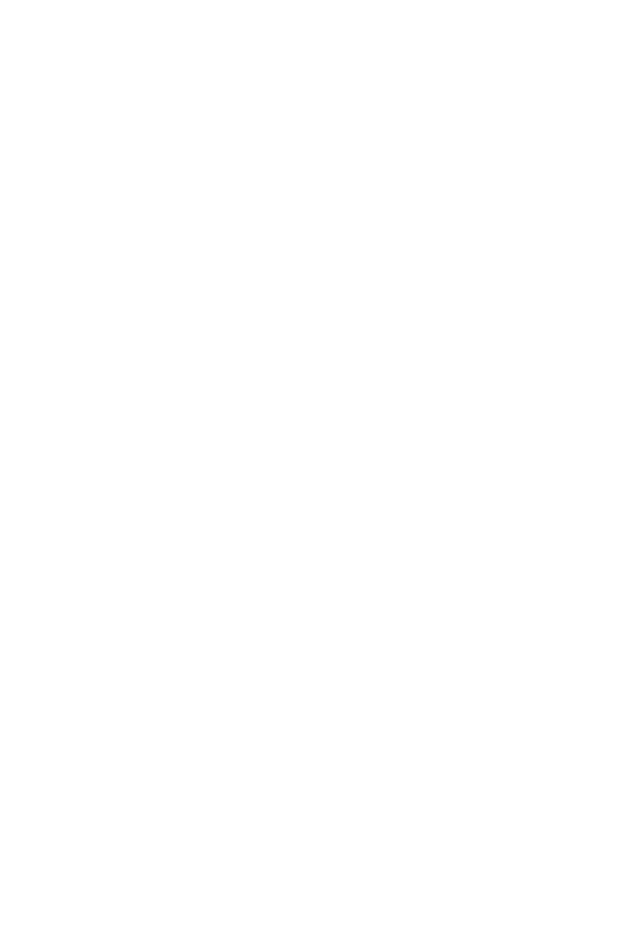
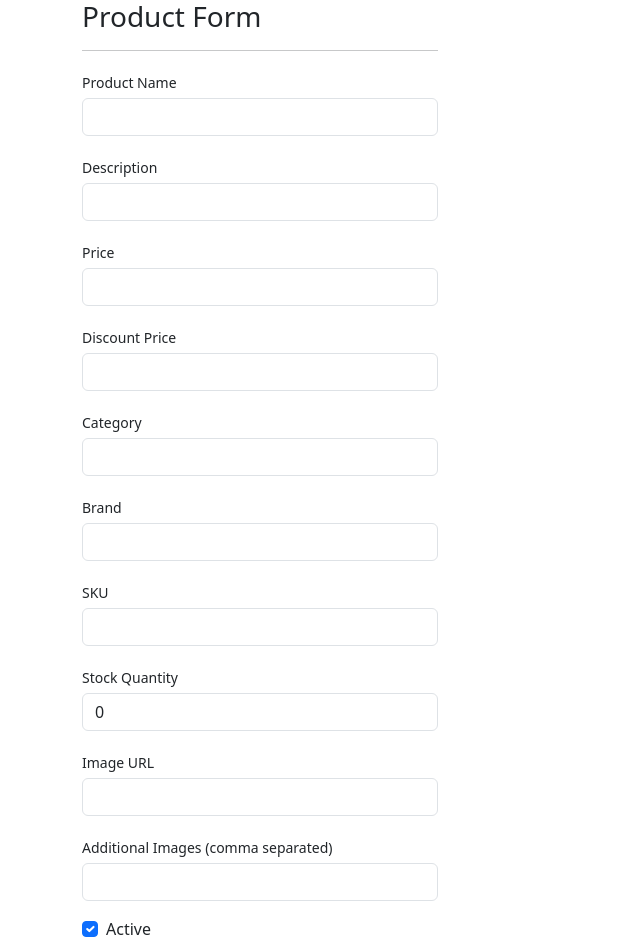
Before and after one commit to Kris07265/krasnov.k-hillel_hw, a React (Vite) app: page / in a window 1280 px wide. Shown: the top 952 px of the page, without its empty margins (0-640 px from the left). Before the commit the page ends 800 px from the top, so only its background shows below. Built offline with nearby package versions, Linux system fonts and the light colour scheme.

Commit message:
created Form

```diff
--- a/src/App.jsx
+++ b/src/App.jsx
@@ -1,6 +1,27 @@
+import {Col, Container, Row} from "react-bootstrap";
+import ProductForm from "./components/ProductForm.jsx";
+import {useState} from "react";
 
 
 function App() {
+    const [products, setProducts] = useState([]);
+
+    const addProduct = (product) => {
+        setProducts(prev => [...prev, product]);
+    };
+    return (
+        <div>
+            <Container>
+                <Row>
+                    <Col xs={4}>
+                        <ProductForm onSubmit={addProduct} />
+                    </Col>
+                    <Col xs={8}>
+                    </Col>
+                </Row>
+            </Container>
+        </div>
+    )
 }
 
 export default App
--- a/src/components/FormField.jsx
+++ b/src/components/FormField.jsx
@@ -0,0 +1,55 @@
+import {Form} from 'react-bootstrap';
+import PropTypes from 'prop-types';
+
+function FormField({name, label, type="text", value, onChange, onBlur, error, touched}) {
+
+    if (type === 'checkbox') {
+        return (
+            <Form.Group className="mb-3" key={name}>
+                <Form.Check
+                    type="checkbox"
+                    label={label}
+                    name={name}
+                    checked={value}
+                    onChange={onChange}
+                />
+            </Form.Group>
+        );
+    }
+
+    return (
+        <Form.Group className="mb-3" key={name}>
+            <Form.Label htmlFor={name} column="sm">{label}</Form.Label>
+            <Form.Control
+            id={name}
+            name={name}
+            type={type}
+            value={value}
+            onChange={onChange}
+            onBlur={onBlur}
+            />
+            { touched && error ? (
+                <Form.Text className="text-danger">
+                    {error}
+                </Form.Text>
+            ) : null
+            }
+        </Form.Group>
+    )
+}
+
+FormField.propTypes = {
+    name: PropTypes.string.isRequired,
+    label: PropTypes.string.isRequired,
+    type: PropTypes.string,
+    value: PropTypes.oneOfType([
+        PropTypes.string,
+        PropTypes.number
+    ]).isRequired,
+    onChange: PropTypes.func.isRequired,
+    onBlur: PropTypes.func.isRequired,
+    error: PropTypes.string,
+    touched: PropTypes.bool,
+};
+
+export default FormField;
--- a/src/components/ProductForm.jsx
+++ b/src/components/ProductForm.jsx
@@ -0,0 +1,224 @@
+import {useFormik} from 'formik';
+import * as Yup from 'yup';
+import {Form, Button} from 'react-bootstrap';
+import PropTypes from 'prop-types';
+import FormField from './FormField.jsx';
+
+function ProductForm({onSubmit}) {
+
+    const formik = useFormik({
+        initialValues: {
+            name: '',
+            description: '',
+            price: '',
+            discountPrice: '',
+            category: '',
+            brand: '',
+            sku: '',
+            stock: 0,
+            image: '',
+            images: '',
+            active: true,
+            inStock: true,
+            featured: false,
+        },
+        validationSchema: Yup.object({
+            name: Yup.string()
+                .min(3, 'Minimum 3 characters')
+                .required('Product name is required'),
+
+            description: Yup.string()
+                .min(10, 'Minimum 10 characters')
+                .required('Description is required'),
+
+            price: Yup.number()
+                .typeError('Price must be a number')
+                .positive('Price must be greater than 0')
+                .required('Price is required'),
+
+            discountPrice: Yup.number()
+                .typeError('Discount price must be a number')
+                .max(Yup.ref('price'), 'Discount price cannot be greater than price'),
+
+            category: Yup.string()
+                .required('Category is required'),
+
+            brand: Yup.string()
+                .required('Brand is required'),
+
+            sku: Yup.string()
+                .required('SKU is required'),
+
+            stock: Yup.number()
+                .typeError('Stock must be a number')
+                .min(0, 'Stock cannot be negative'),
+
+            image: Yup.string()
+                .url('Invalid URL format')
+                .required('Image URL is required'),
+        }),
+
+        onSubmit: (values, { resetForm }) => {
+            onSubmit({
+                ...values,
+                id: Date.now()
+            });
+
+            resetForm();
+        }
+    })
+
+    return (
+        <div>
+            <h3>Product Form</h3>
+            <hr/>
+            <Form onSubmit={formik.handleSubmit}>
+                <FormField
+                    name="name"
+                    label="Product Name"
+                    value={formik.values.name}
+                    onChange={formik.handleChange}
+                    onBlur={formik.handleBlur}
+                    touched={formik.touched.name}
+                    error={formik.errors.name}
+                />
+
+                <FormField
+                    name="description"
+                    label="Description"
+                    value={formik.values.description}
+                    onChange={formik.handleChange}
+                    onBlur={formik.handleBlur}
+                    touched={formik.touched.description}
+                    error={formik.errors.description}
+                />
+
+                <FormField
+                    name="price"
+                    label="Price"
+                    type="number"
+                    value={formik.values.price}
+                    onChange={formik.handleChange}
+                    onBlur={formik.handleBlur}
+                    touched={formik.touched.price}
+                    error={formik.errors.price}
+                />
+
+                <FormField
+                    name="discountPrice"
+                    label="Discount Price"
+                    type="number"
+                    value={formik.values.discountPrice}
+                    onChange={formik.handleChange}
+                    onBlur={formik.handleBlur}
+                    touched={formik.touched.discountPrice}
+                    error={formik.errors.discountPrice}
+                />
+
+                <FormField
+                    name="category"
+                    label="Category"
+                    value={formik.values.category}
+                    onChange={formik.handleChange}
+                    onBlur={formik.handleBlur}
+                    touched={formik.touched.category}
+                    error={formik.errors.category}
+                />
+
+                <FormField
+                    name="brand"
+                    label="Brand"
+                    value={formik.values.brand}
+                    onChange={formik.handleChange}
+                    onBlur={formik.handleBlur}
+                    touched={formik.touched.brand}
+                    error={formik.errors.brand}
+                />
+
+                <FormField
+                    name="sku"
+                    label="SKU"
+                    value={formik.values.sku}
+                    onChange={formik.handleChange}
+                    onBlur={formik.handleBlur}
+                    touched={formik.touched.sku}
+                    error={formik.errors.sku}
+                />
+
+                <FormField
+                    name="stock"
+                    label="Stock Quantity"
+                    type="number"
+                    value={formik.values.stock}
+                    onChange={formik.handleChange}
+                    onBlur={formik.handleBlur}
+                    touched={formik.touched.stock}
+                    error={formik.errors.stock}
+                />
+
+                <FormField
+                    name="image"
+                    label="Image URL"
+                    value={formik.values.image}
+                    onChange={formik.handleChange}
+                    onBlur={formik.handleBlur}
+                    touched={formik.touched.image}
+                    error={formik.errors.image}
+                />
+
+                <FormField
+                    name="images"
+                    label="Additional Images (comma separated)"
+                    value={formik.values.images}
+                    onChange={formik.handleChange}
+                    onBlur={formik.handleBlur}
+                    touched={formik.touched.images}
+                    error={formik.errors.images}
+                />
+
+                <FormField
+                    name="active"
+                    label="Active"
+                    type="checkbox"
+                    value={formik.values.active}
+                    onChange={formik.handleChange}
+                    onBlur={formik.handleBlur}
+                    touched={formik.touched.active}
+                    error={formik.errors.active}
+                />
+
+                <FormField
+                    name="inStock"
+                    label="In Stock"
+                    type="checkbox"
+                    value={formik.values.inStock}
+                    onChange={formik.handleChange}
+                    onBlur={formik.handleBlur}
+                    touched={formik.touched.inStock}
+                    error={formik.errors.inStock}
+                />
+
+                <FormField
+                    name="featured"
+                    label="Show on Homepage"
+                    type="checkbox"
+                    value={formik.values.featured}
+                    onChange={formik.handleChange}
+                    onBlur={formik.handleBlur}
+                    touched={formik.touched.featured}
+                    error={formik.errors.featured}
+                />
+                <div className="d-flex justify-content-between">
+                <Button disabled={!formik.isValid} type='submit'>Submit</Button>
+                <Button type="reset" variant="secondary">Clear</Button>
+                </div>
+            </Form>
+        </div>
+    );
+}
+
+ProductForm.propTypes = {
+    onSubmit: PropTypes.func.isRequired,
+};
+
+export default ProductForm;
```
